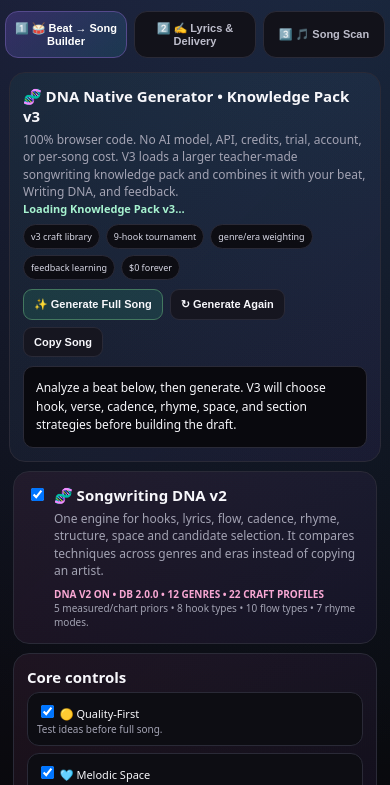
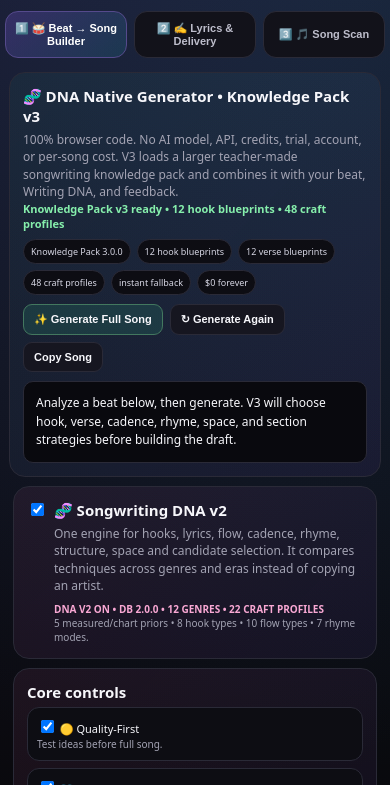
Before and after one commit to nozero1221/music-coach-ai, a plain HTML site: page index.html in a window 390 px wide. Shown: the part 59-844 px from the top of the page. Drawn offline with Linux system fonts and the light colour scheme.

Commit message:
Load instant DNA v3 fallback on iPhone

```diff
--- a/index.html
+++ b/index.html
@@ -19,7 +19,7 @@
 <button class="tab" data-mode="lyrics">2️⃣ ✍️ Lyrics & Delivery</button>
 <button class="tab" data-mode="scan">3️⃣ 🎵 Song Scan</button>
 </nav>
-<iframe id="beatFrame" class="frame active" src="beat-native-generator.html?v=dna-v3-20260821-1" title="Beat to Song Builder with DNA Native Generator v3"></iframe>
+<iframe id="beatFrame" class="frame active" src="beat-native-generator.html?v=dna-v3-fast-20260821-2" title="Beat to Song Builder with DNA Native Generator v3"></iframe>
 <iframe id="toolsFrame" class="frame" src="song-tools.html" title="Lyrics Lab and Song Scan"></iframe>
 <div class="note">Workflow: build from the beat → refine lyrics/delivery → scan the finished song. Native song generation uses browser code only: no model download, API, credits, trial, or account.</div>
 </main>
@@ -30,6 +30,7 @@
 function select(next){mode=next;tabs.forEach(x=>x.classList.toggle('active',x.dataset.mode===next));const isBeat=next==='beat';tools.classList.toggle('active',!isBeat);beat.classList.toggle('active',isBeat);if(isBeat)resizeBeat();else cleanTools();window.scrollTo({top:0,behavior:'smooth'})}
 tabs.forEach(b=>b.addEventListener('click',()=>select(b.dataset.mode)));tools.addEventListener('load',()=>{if(mode!=='beat'){cleanTools();setTimeout(cleanTools,250);setTimeout(cleanTools,900)}});beat.addEventListener('load',()=>{resizeBeat();setTimeout(resizeBeat,300);setTimeout(resizeBeat,1000)});setInterval(()=>{mode==='beat'?resizeBeat():cleanTools()},1600);
 </script>
+<script src="js/v3-fast-loader-v1.js?v=20260821-1"></script>
 <script src="js/music-coach-intelligence-v1.js?v=20260821-1"></script>
 </body>
 </html>
```
